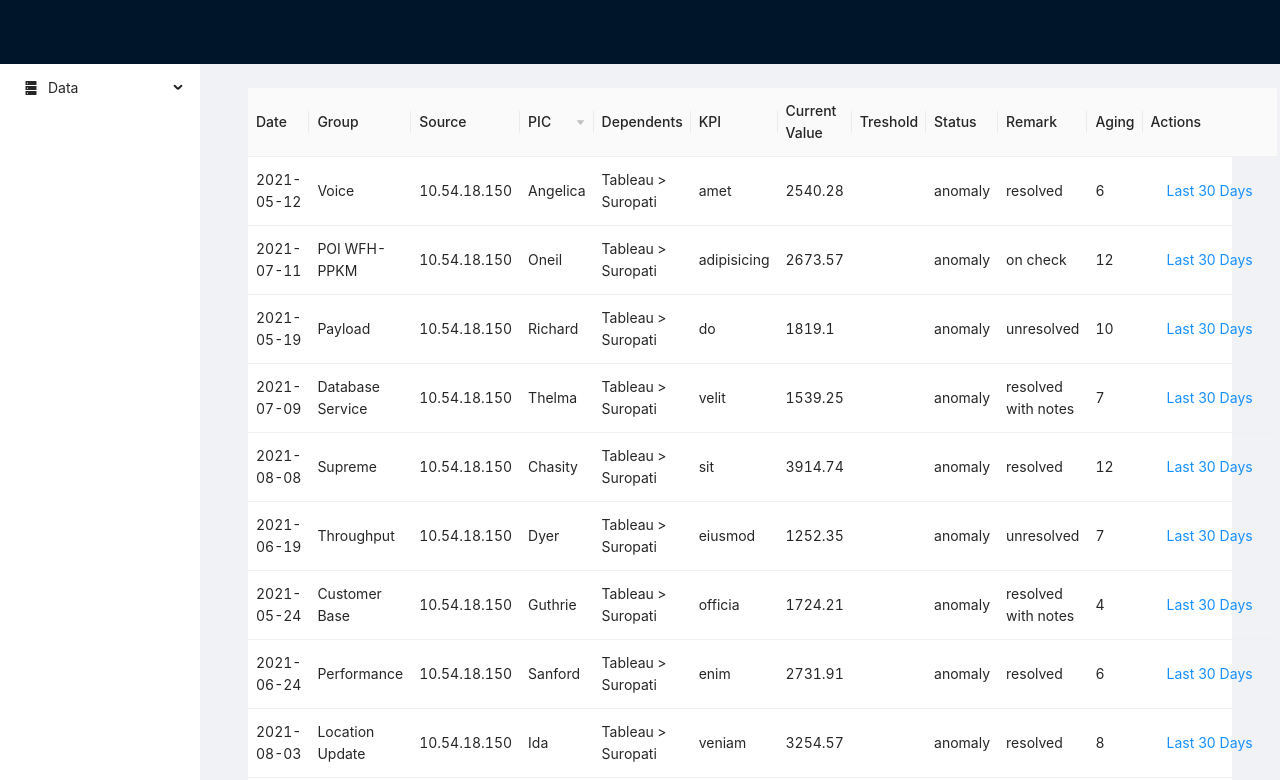
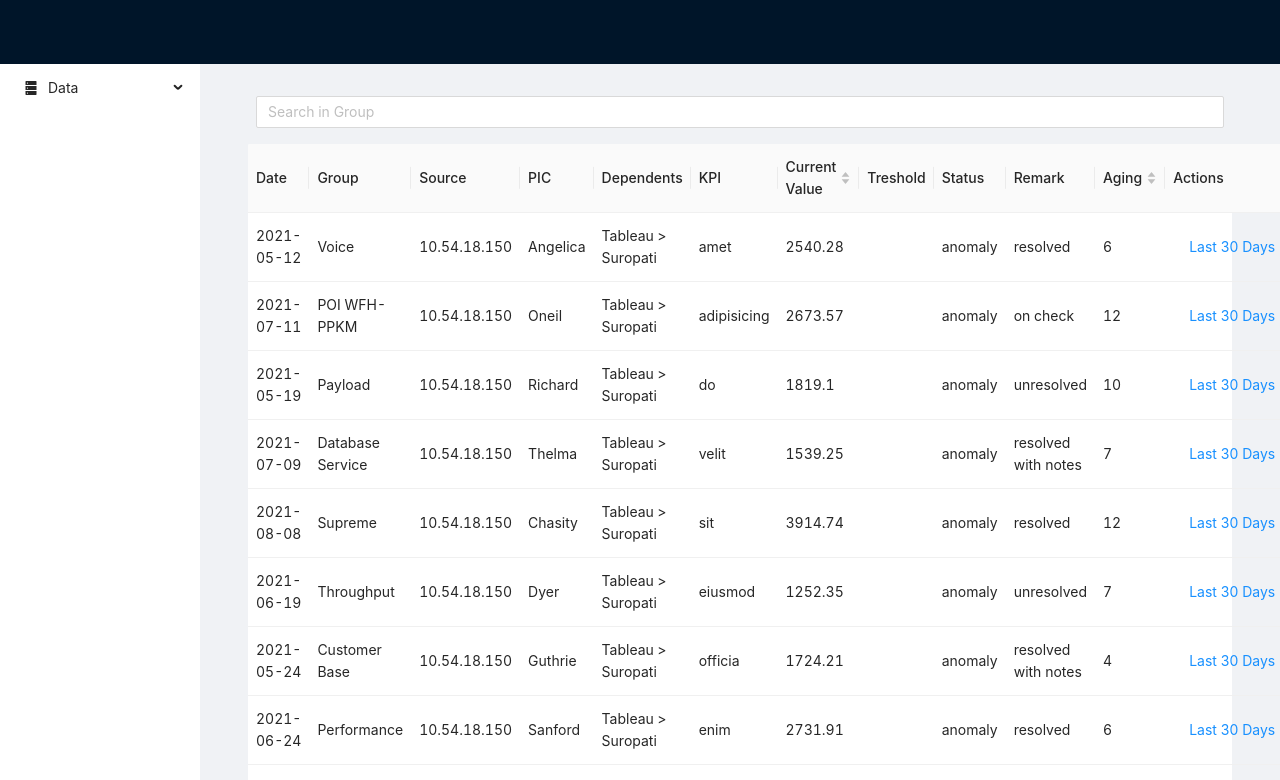
Before and after one commit to alfarroqie/monitoring-data-react, a React (Create React App) app: page /qualityMonitoring in a window 1280 px wide. Shown: the top 780 px of the page. Built offline with nearby package versions, Linux system fonts and the light colour scheme.

Commit message:
sorting and searching

```diff
--- a/src/component/QualityMonitoring.js
+++ b/src/component/QualityMonitoring.js
@@ -1,5 +1,6 @@
 import React, {useState} from 'react';
-import { Table, Space, Button, Modal } from 'antd';
+import { Table, Space, Button, Modal, Input } from 'antd';
+// import { SearchOutlined } from '@ant-design/icons'
 
 import dataDummy from '../data/dataQualityDummy.json'
 import Chart from '../chart/chart'
@@ -42,8 +43,6 @@ function QualityMonitoring() {
       title: 'PIC',
       dataIndex: 'pic',
       key: 'pic',
-      sorter: (a, b) => a.pic - b.pic,
-      sortDirections: ['descend']
     },
     {
       title: 'Dependents',
@@ -59,6 +58,8 @@ function QualityMonitoring() {
       title: 'Current Value',
       dataIndex: 'current_value',
       key: 'current_value',
+      sorter: (a, b) => a.current_value - b.current_value,
+      sortDirections: ['ascend', 'descend']
     },
     {
       title: 'Treshold',
@@ -79,6 +80,8 @@ function QualityMonitoring() {
       title: 'Aging',
       dataIndex: 'aging',
       key: 'aging',
+      sorter: (a, b) => a.aging - b.aging,
+      sortDirections: ['ascend', 'descend'],
     },
     {
       title: 'Actions',
@@ -91,10 +94,32 @@ function QualityMonitoring() {
       ),
     },
   ]
+
+  const [dataSource, setDataSource] = useState(dataDummy);
+  const [value, setValue] = useState('');
+
   return (
     <>
     <div className="App">
-      <Table columns={columns} dataSource={dataDummy} size="middle"/>
+      <div style={{ padding: 8 }}>
+          <Input
+            placeholder={`Search in Group `}
+            // value=""
+            // onChange={e => setSelectedKeys(e.target.value ? [e.target.value] : [])}
+            // onPressEnter={() => this.handleSearch(selectedKeys, confirm, dataIndex)}
+            value={value}
+            onChange={e => {
+              const currValue = e.target.value;
+              setValue(currValue);
+              const filteredData = dataDummy.filter(entry =>
+                entry.group.toLowerCase().includes(currValue.toLowerCase())
+              );
+              setDataSource(filteredData);
+            }}
+            style={{ marginBottom: 8, display: 'block' }}
+          />
+      </div>
+      <Table columns={columns} dataSource={dataSource} size="middle"/>
     </div>
     <Modal
       title="Basic Modal"
```
